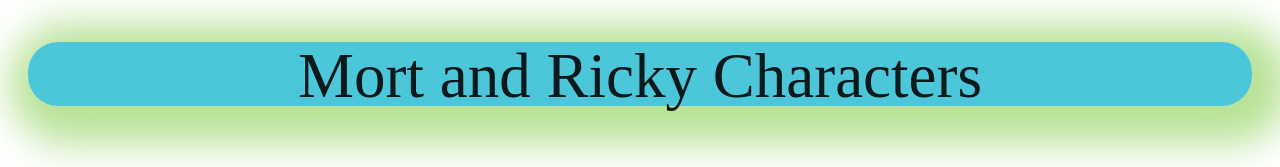
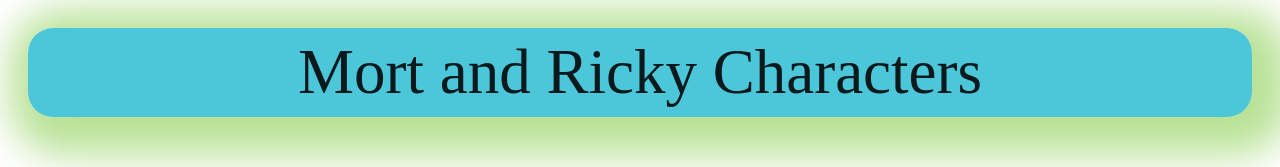
Before and after one commit to 401-advanced-javascript-davetrost/react-labs, a React app: page / in a window 1280 px wide. Shown: the top 167 px of the page. Built offline with nearby package versions, Linux system fonts and the light colour scheme; a web font is replaced by a local one.

Commit message:
style tweak

```diff
--- a/src/components/Header.css
+++ b/src/components/Header.css
@@ -1,16 +1,19 @@
 @import url('https://fonts.googleapis.com/css?family=Creepster|Jolly+Lodger&display=swap');
 
 .Header {
-  height: 64px;
-  line-height: 64px;
+  padding: 10px;
   margin: 28px;
   margin-bottom: 60px;
   text-align: center;
   font-size: 50px;
   font-family: 'Jolly Lodger', cursive;
   background: rgba(1, 175, 202, 0.7);
-  border-radius: 30px;
+  border-radius: 25px;
   -webkit-box-shadow:  10px 10px 38px 28px rgba(160, 216, 115, 0.75);
   -moz-box-shadow:  10px 10px 38px 28px rgba(160, 216, 115, 0.75);
   box-shadow:  10px 10px 38px 28px rgba(160, 216, 115, 0.75);
+
+  h1 {
+    margin: 0;
+  }
 }
```
